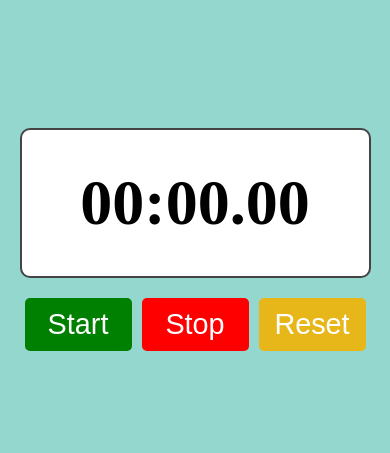
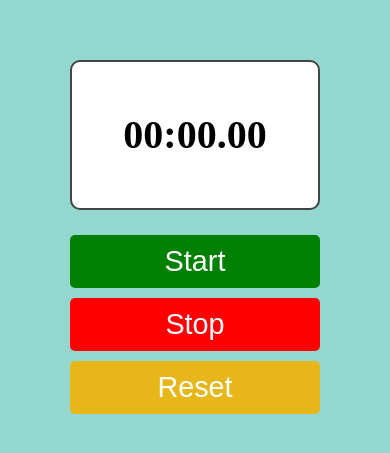
Before and after one commit to ABdulRaqeebSafay/StopWatch, a plain HTML site: page index.html in a window 390 px wide. Shown: the part 183-636 px from the top of the page. Drawn offline with Linux system fonts and the light colour scheme.

Commit message:
Media Queries Added

```diff
--- a/style.css
+++ b/style.css
@@ -64,3 +64,33 @@
     background-color: red;
     color: white;
 }
+
+@media (max-width: 600px) {
+  .container {
+    max-width: 300px;
+  }
+
+  #timer {
+    font-size: 3rem;
+  }
+}
+
+@media (max-width: 400px) {
+  .container {
+    max-width: 250px;
+  }
+
+  #timer {
+    font-size: 2.5rem;
+  }
+
+  .buttons {
+    flex-wrap: wrap;
+  }
+
+  .button {
+    flex: none;
+    width: 100%;
+    margin: 5px 0;
+  }
+}
```
